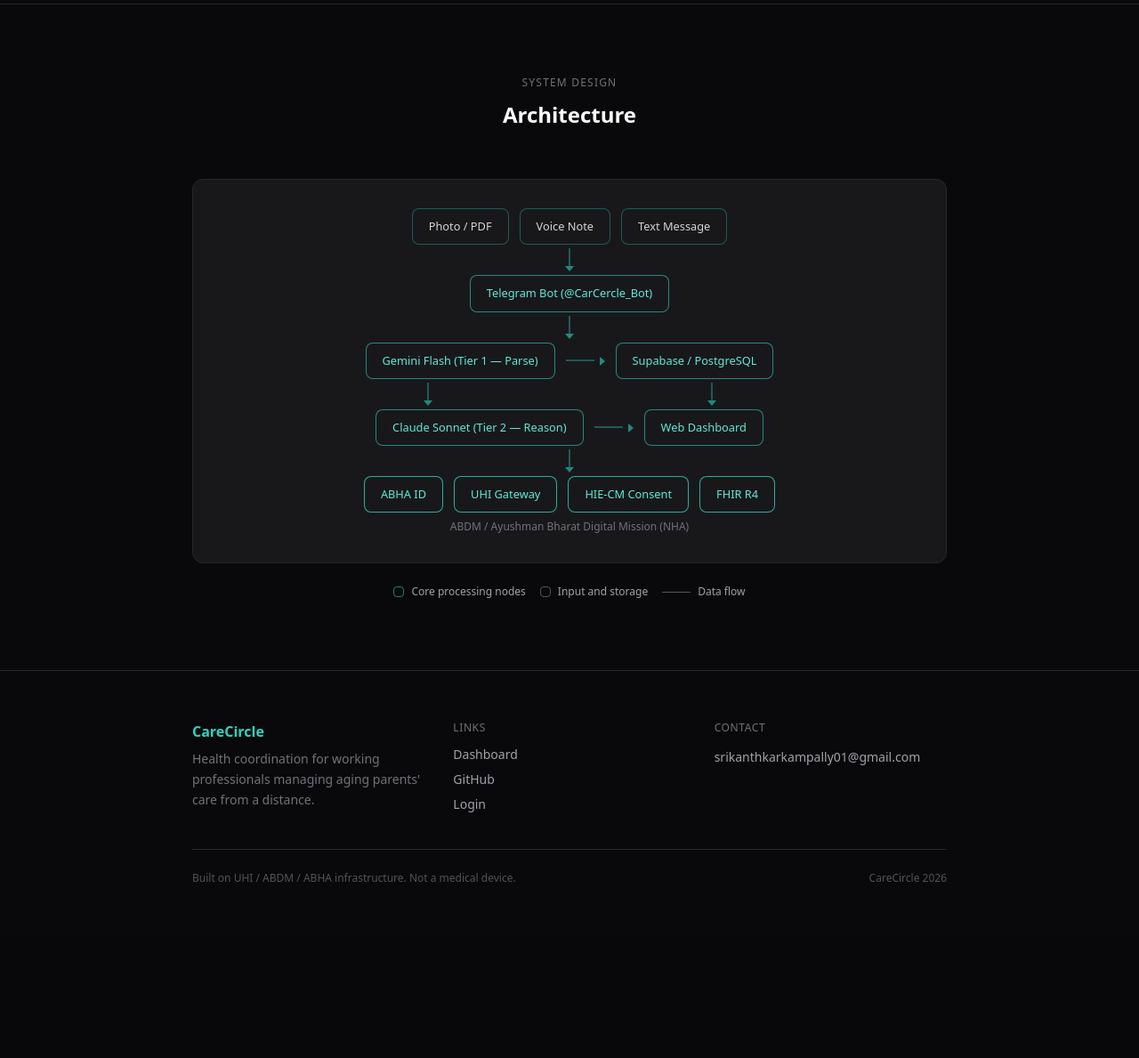
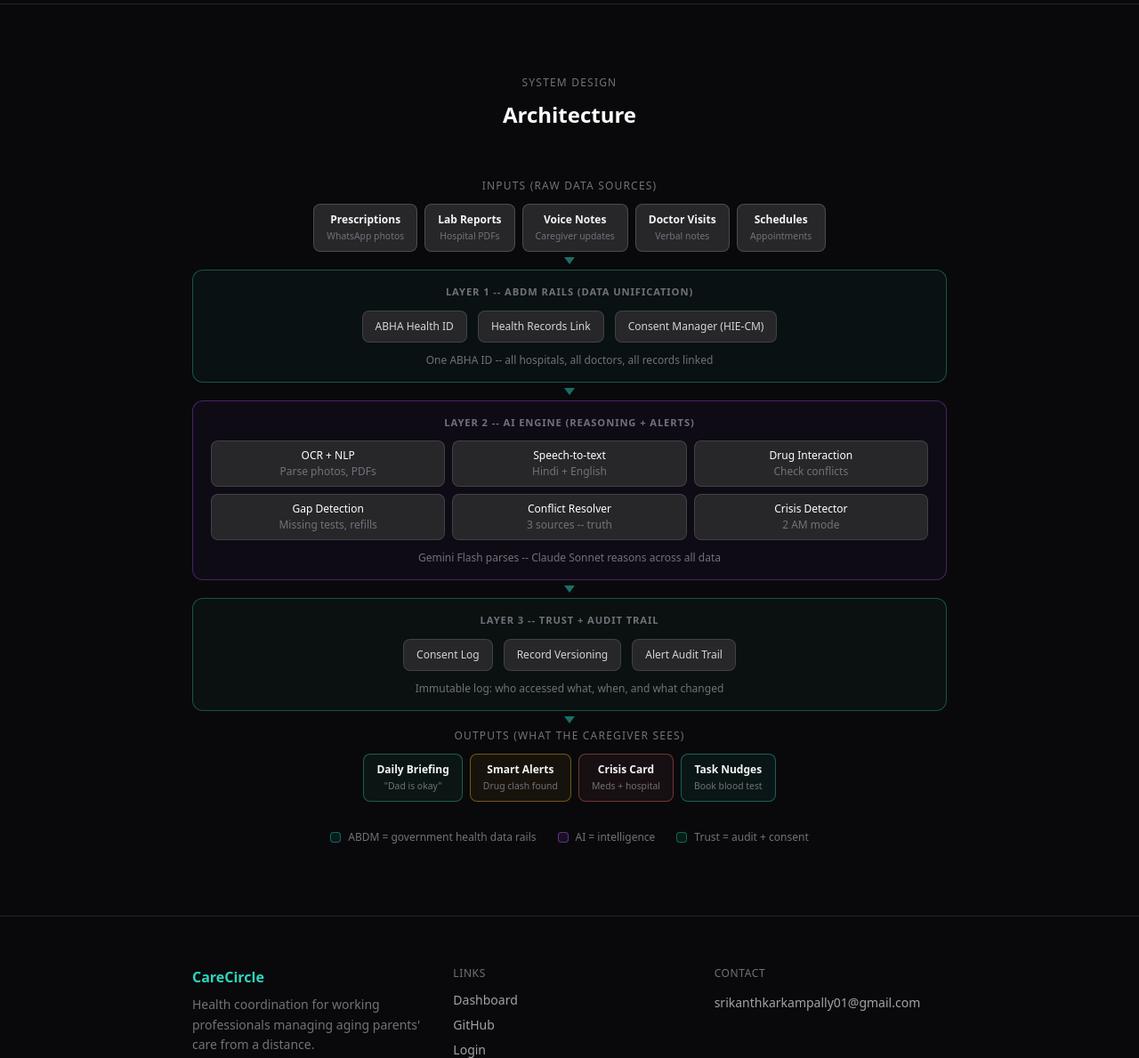
Before and after one commit to Srikanth1x/Carecercle, a FastAPI app: page / in a window 1280 px wide. Shown: the part 3430-4619 px from the top of the page at 89% size. Before the commit the page ends 4421 px from the top, so only its background shows below. Run offline with FastAPI, Linux system fonts and the light colour scheme; some libraries are stand-ins or nearby versions.

Commit message:
redesign architecture diagram as 4-layer flow (Inputs -> ABDM -> AI -> Trust -> Outputs)
Matches layered reference design: input nodes with subtitles, coloured layer
containers (teal=ABDM, purple=AI, green=trust), output nodes with semantic
colours (green/amber/red/teal). Removes flat linear flow.

Co-Authored-By: Claude Sonnet 4.6 <noreply@anthropic.com>

```diff
--- a/web/templates/home.html
+++ b/web/templates/home.html
@@ -52,6 +52,58 @@
       border-left: 6px solid rgba(45,212,191,0.6);
       vertical-align: middle;
       margin-left: 2px;
+    }
+    /* Layered architecture nodes */
+    .arch-node-input {
+      border: 1px solid rgba(161,161,170,0.3);
+      background: #27272a;
+      border-radius: 8px;
+      padding: 8px 14px;
+      text-align: center;
+      min-width: 100px;
+    }
+    .arch-node-title { font-size: 0.75rem; font-weight: 600; color: #f4f4f5; }
+    .arch-node-sub   { font-size: 0.65rem; color: #71717a; margin-top: 2px; }
+    .arch-layer {
+      border-radius: 12px;
+      padding: 16px 20px;
+    }
+    .arch-layer-abdm  { border: 1px solid rgba(45,212,191,0.35); background: rgba(45,212,191,0.04); }
+    .arch-layer-ai    { border: 1px solid rgba(168,85,247,0.35); background: rgba(168,85,247,0.04); }
+    .arch-layer-trust { border: 1px solid rgba(52,211,153,0.35); background: rgba(52,211,153,0.04); }
+    .arch-layer-label { font-size: 0.7rem; font-weight: 600; color: #71717a; text-transform: uppercase; letter-spacing: 0.08em; text-align: center; }
+    .arch-node-layer {
+      border: 1px solid rgba(82,82,91,0.6);
+      background: #27272a;
+      border-radius: 8px;
+      padding: 8px 14px;
+      font-size: 0.75rem;
+      color: #d4d4d8;
+      text-align: center;
+    }
+    .arch-node-output {
+      border-radius: 8px;
+      padding: 8px 14px;
+      text-align: center;
+      min-width: 100px;
+    }
+    .arch-out-green { border: 1px solid rgba(52,211,153,0.4); background: rgba(52,211,153,0.06); }
+    .arch-out-amber { border: 1px solid rgba(251,191,36,0.4); background: rgba(251,191,36,0.06); }
+    .arch-out-red   { border: 1px solid rgba(248,113,113,0.4); background: rgba(248,113,113,0.06); }
+    .arch-out-teal  { border: 1px solid rgba(45,212,191,0.4); background: rgba(45,212,191,0.06); }
+    .arch-arrow-center {
+      display: flex;
+      justify-content: center;
+      margin: 6px 0;
+    }
+    .arch-arrow-center::after {
+      content: '';
+      display: block;
+      width: 0;
+      height: 0;
+      border-left: 6px solid transparent;
+      border-right: 6px solid transparent;
+      border-top: 8px solid rgba(45,212,191,0.5);
     }
   </style>
 </head>
@@ -325,105 +377,141 @@
       <p class="text-xs font-medium text-zinc-500 uppercase tracking-widest mb-3 text-center">System Design</p>
       <h2 class="text-2xl font-bold text-white text-center mb-14">Architecture</h2>
 
-      <div class="bg-zinc-900 border border-zinc-800 rounded-xl p-8 overflow-x-auto">
-        <div class="min-w-[520px]">
+      <div class="space-y-3 overflow-x-auto">
+        <div class="min-w-[560px]">
 
-          <!-- Row 1: inputs -->
-          <div class="flex justify-center gap-3 mb-1">
-            <div class="arch-box">Photo / PDF</div>
-            <div class="arch-box">Voice Note</div>
-            <div class="arch-box">Text Message</div>
-          </div>
-
-          <!-- arrow down -->
-          <div class="flex justify-center my-1">
-            <div class="flex flex-col items-center">
-              <div class="arch-line h-5"></div>
-              <div class="arch-arrow-down"></div>
+          <!-- INPUTS -->
+          <div class="mb-1">
+            <p class="text-xs text-zinc-500 text-center mb-3 uppercase tracking-widest">Inputs (raw data sources)</p>
+            <div class="flex justify-center gap-2 flex-wrap">
+              <div class="arch-node-input">
+                <div class="arch-node-title">Prescriptions</div>
+                <div class="arch-node-sub">WhatsApp photos</div>
+              </div>
+              <div class="arch-node-input">
+                <div class="arch-node-title">Lab Reports</div>
+                <div class="arch-node-sub">Hospital PDFs</div>
+              </div>
+              <div class="arch-node-input">
+                <div class="arch-node-title">Voice Notes</div>
+                <div class="arch-node-sub">Caregiver updates</div>
+              </div>
+              <div class="arch-node-input">
+                <div class="arch-node-title">Doctor Visits</div>
+                <div class="arch-node-sub">Verbal notes</div>
+              </div>
+              <div class="arch-node-input">
+                <div class="arch-node-title">Schedules</div>
+                <div class="arch-node-sub">Appointments</div>
+              </div>
             </div>
           </div>
 
-          <!-- Row 2: Telegram -->
-          <div class="flex justify-center mb-1">
-            <div class="arch-box border-teal-400/60 text-teal-300 font-medium">Telegram Bot (@CarCercle_Bot)</div>
+          <!-- arrow -->
+          <div class="arch-arrow-center"></div>
+
+          <!-- LAYER 1: ABDM -->
+          <div class="arch-layer arch-layer-abdm mb-1">
+            <div class="arch-layer-label">Layer 1 -- ABDM rails (data unification)</div>
+            <div class="flex justify-center gap-3 flex-wrap mt-3">
+              <div class="arch-node-layer">ABHA Health ID</div>
+              <div class="arch-node-layer">Health Records Link</div>
+              <div class="arch-node-layer">Consent Manager (HIE-CM)</div>
+            </div>
+            <p class="text-xs text-zinc-500 text-center mt-3">One ABHA ID -- all hospitals, all doctors, all records linked</p>
           </div>
 
-          <!-- arrow down -->
-          <div class="flex justify-center my-1">
-            <div class="flex flex-col items-center">
-              <div class="arch-line h-5"></div>
-              <div class="arch-arrow-down"></div>
+          <!-- arrow -->
+          <div class="arch-arrow-center"></div>
+
+          <!-- LAYER 2: AI Engine -->
+          <div class="arch-layer arch-layer-ai mb-1">
+            <div class="arch-layer-label">Layer 2 -- AI engine (reasoning + alerts)</div>
+            <div class="grid grid-cols-3 gap-2 mt-3">
+              <div class="arch-node-layer text-center">
+                <div class="font-medium text-white text-xs">OCR + NLP</div>
+                <div class="text-zinc-500 text-xs mt-0.5">Parse photos, PDFs</div>
+              </div>
+              <div class="arch-node-layer text-center">
+                <div class="font-medium text-white text-xs">Speech-to-text</div>
+                <div class="text-zinc-500 text-xs mt-0.5">Hindi + English</div>
+              </div>
+              <div class="arch-node-layer text-center">
+                <div class="font-medium text-white text-xs">Drug Interaction</div>
+                <div class="text-zinc-500 text-xs mt-0.5">Check conflicts</div>
+              </div>
+              <div class="arch-node-layer text-center">
+                <div class="font-medium text-white text-xs">Gap Detection</div>
+                <div class="text-zinc-500 text-xs mt-0.5">Missing tests, refills</div>
+              </div>
+              <div class="arch-node-layer text-center">
+                <div class="font-medium text-white text-xs">Conflict Resolver</div>
+                <div class="text-zinc-500 text-xs mt-0.5">3 sources -- truth</div>
+              </div>
+              <div class="arch-node-layer text-center">
+                <div class="font-medium text-white text-xs">Crisis Detector</div>
+                <div class="text-zinc-500 text-xs mt-0.5">2 AM mode</div>
+              </div>
             </div>
+            <p class="text-xs text-zinc-500 text-center mt-3">Gemini Flash parses -- Claude Sonnet reasons across all data</p>
           </div>
 
-          <!-- Row 3: Gemini + right arrow to Supabase -->
-          <div class="flex items-center justify-center gap-3 mb-1">
-            <div class="arch-box border-teal-400/60 text-teal-300 font-medium">Gemini Flash (Tier 1 — Parse)</div>
-            <div class="flex items-center gap-1 text-zinc-600 text-xs">
-              <div class="arch-hline w-8"></div>
-              <div class="arch-arrow-right"></div>
+          <!-- arrow -->
+          <div class="arch-arrow-center"></div>
+
+          <!-- LAYER 3: Trust + Audit -->
+          <div class="arch-layer arch-layer-trust mb-1">
+            <div class="arch-layer-label">Layer 3 -- Trust + audit trail</div>
+            <div class="flex justify-center gap-3 flex-wrap mt-3">
+              <div class="arch-node-layer">Consent Log</div>
+              <div class="arch-node-layer">Record Versioning</div>
+              <div class="arch-node-layer">Alert Audit Trail</div>
             </div>
-            <div class="arch-box border-teal-400/60 text-teal-300 font-medium">Supabase / PostgreSQL</div>
+            <p class="text-xs text-zinc-500 text-center mt-3">Immutable log: who accessed what, when, and what changed</p>
           </div>
 
-          <!-- arrow down (left side — gemini to claude) and right side supabase to dashboard -->
-          <div class="flex items-start justify-center gap-3 my-1">
-            <div class="flex flex-col items-center" style="width: 220px;">
-              <div class="arch-line h-5"></div>
-              <div class="arch-arrow-down"></div>
+          <!-- arrow -->
+          <div class="arch-arrow-center"></div>
+
+          <!-- OUTPUTS -->
+          <div>
+            <p class="text-xs text-zinc-500 text-center mb-3 uppercase tracking-widest">Outputs (what the caregiver sees)</p>
+            <div class="flex justify-center gap-2 flex-wrap">
+              <div class="arch-node-output arch-out-green">
+                <div class="arch-node-title">Daily Briefing</div>
+                <div class="arch-node-sub">"Dad is okay"</div>
+              </div>
+              <div class="arch-node-output arch-out-amber">
+                <div class="arch-node-title">Smart Alerts</div>
+                <div class="arch-node-sub">Drug clash found</div>
+              </div>
+              <div class="arch-node-output arch-out-red">
+                <div class="arch-node-title">Crisis Card</div>
+                <div class="arch-node-sub">Meds + hospital</div>
+              </div>
+              <div class="arch-node-output arch-out-teal">
+                <div class="arch-node-title">Task Nudges</div>
+                <div class="arch-node-sub">Book blood test</div>
+              </div>
             </div>
-            <div style="width: 75px;"></div>
-            <div class="flex flex-col items-center" style="width: 220px;">
-              <div class="arch-line h-5"></div>
-              <div class="arch-arrow-down"></div>
-            </div>
-          </div>
-
-          <!-- Row 4: Claude + right arrow to Dashboard -->
-          <div class="flex items-center justify-center gap-3 mb-1">
-            <div class="arch-box border-teal-400/60 text-teal-300 font-medium">Claude Sonnet (Tier 2 — Reason)</div>
-            <div class="flex items-center gap-1 text-zinc-600 text-xs">
-              <div class="arch-hline w-8"></div>
-              <div class="arch-arrow-right"></div>
-            </div>
-            <div class="arch-box border-teal-400/60 text-teal-300 font-medium">Web Dashboard</div>
-          </div>
-
-          <!-- arrow down (claude to ABDM) -->
-          <div class="flex justify-center my-1">
-            <div class="flex flex-col items-center" style="width: 220px;">
-              <div class="arch-line h-5"></div>
-              <div class="arch-arrow-down"></div>
-            </div>
-          </div>
-
-          <!-- Row 5: ABDM Layer -->
-          <div class="flex justify-center gap-3 flex-wrap">
-            <div class="arch-box border-teal-400/80 text-teal-300 font-medium">ABHA ID</div>
-            <div class="arch-box border-teal-400/80 text-teal-300 font-medium">UHI Gateway</div>
-            <div class="arch-box border-teal-400/80 text-teal-300 font-medium">HIE-CM Consent</div>
-            <div class="arch-box border-teal-400/80 text-teal-300 font-medium">FHIR R4</div>
-          </div>
-          <div class="flex justify-center mt-2">
-            <div class="text-xs text-zinc-500 text-center">ABDM / Ayushman Bharat Digital Mission (NHA)</div>
           </div>
 
         </div>
       </div>
 
       <!-- Legend -->
-      <div class="flex flex-wrap gap-4 mt-6 justify-center">
-        <div class="flex items-center gap-2 text-xs text-zinc-400">
-          <div class="w-3 h-3 rounded border border-teal-400/60"></div>
-          Core processing nodes
+      <div class="flex flex-wrap gap-6 mt-8 justify-center">
+        <div class="flex items-center gap-2 text-xs text-zinc-500">
+          <div class="w-3 h-3 rounded border border-teal-500/50 bg-teal-500/10"></div>
+          ABDM = government health data rails
         </div>
-        <div class="flex items-center gap-2 text-xs text-zinc-400">
-          <div class="w-3 h-3 rounded border border-zinc-600"></div>
-          Input and storage
+        <div class="flex items-center gap-2 text-xs text-zinc-500">
+          <div class="w-3 h-3 rounded border border-purple-500/50 bg-purple-500/10"></div>
+          AI = intelligence
         </div>
-        <div class="flex items-center gap-2 text-xs text-zinc-400">
-          <div class="w-8 h-px bg-zinc-600"></div>
-          Data flow
+        <div class="flex items-center gap-2 text-xs text-zinc-500">
+          <div class="w-3 h-3 rounded border border-emerald-500/50 bg-emerald-500/10"></div>
+          Trust = audit + consent
         </div>
       </div>
     </div>
```
